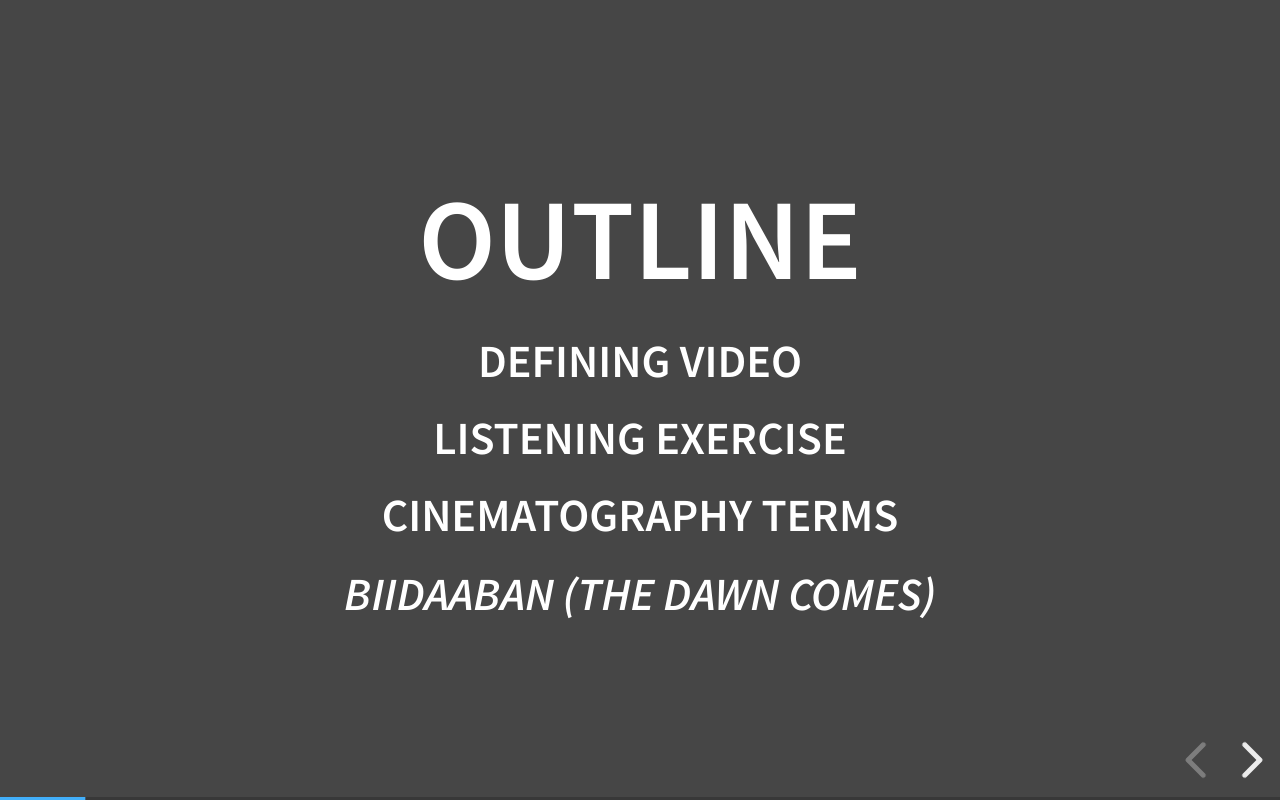
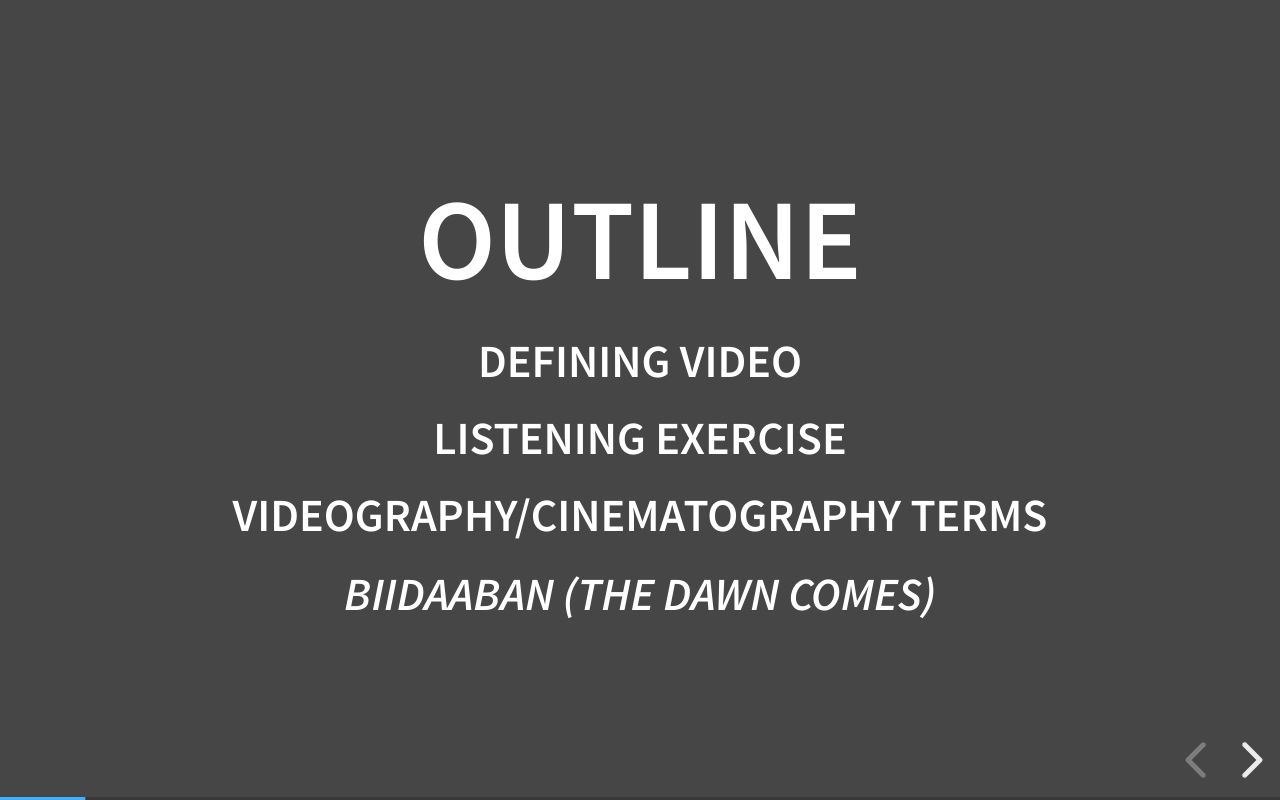
Before and after one commit to jentery/slides, a website: page video.html in a window 1280 px wide. Both pictures are taken after a click on the button "next slide". Drawn offline with Linux system fonts and the light colour scheme.

Commit message:
Update video.html

```diff
--- a/video.html
+++ b/video.html
@@ -43,7 +43,7 @@
 		<h1>Outline</h1>
 		<h4>Defining Video</h4>
 		<h4>Listening Exercise</h4>
-		<h4>Cinematography Terms</h4>
+		<h4>Videography/Cinematography Terms</h4>
     <h4><em>Biidaaban (The Dawn Comes)</em>
 		</section>
 
@@ -69,7 +69,7 @@
 		</section>
 
     	<section id="cinematography" data-background-color="#2980B9">
-		<h1>Cinematography Terms</h1>
+		<h1>Videography/Cinematography Terms</h1>
 		<h4>take, shot, scale, angle, ECU, CU, MCU, MS, MLS, LS, ELS, LA, ELA, HA, OTS, oblique, two-/three-shot, dolly shot, crane shot, tracking shot, subjective shot, long take, mise-en-scène, shot reverse shot, 180 rule</h4>
 		</section>
 
```
